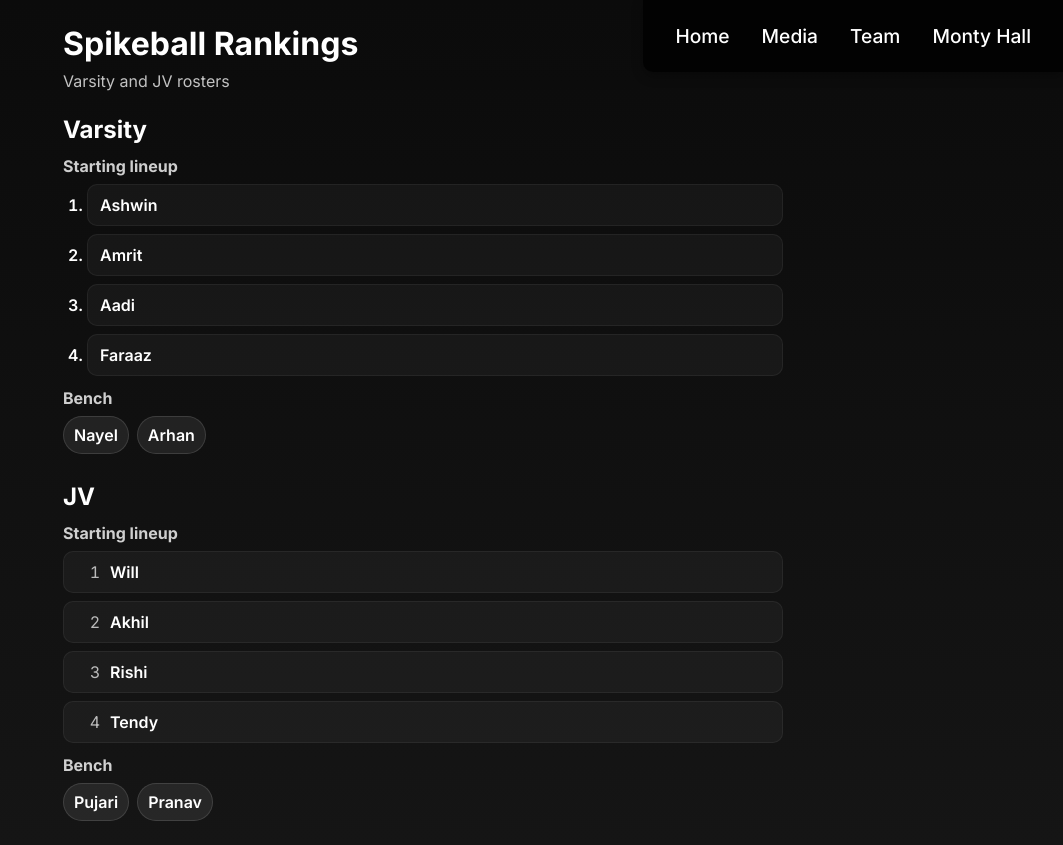
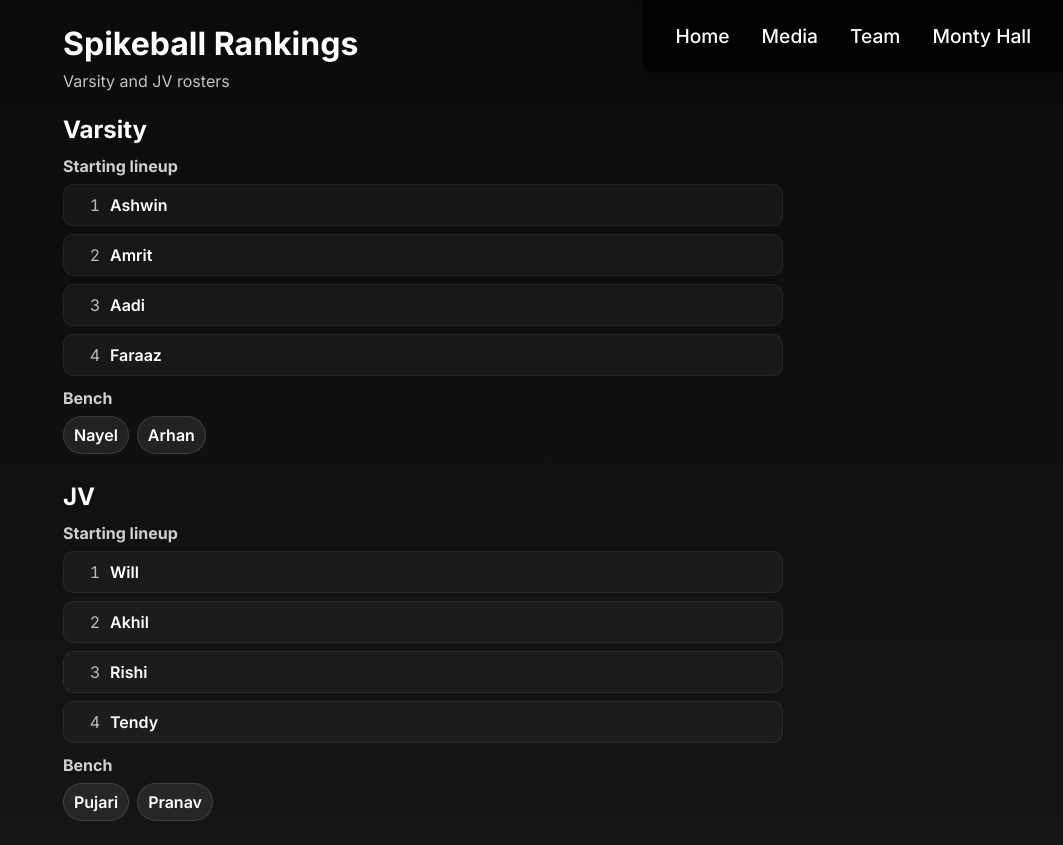
Before and after one commit to nayelr/simsite, a React (Create React App) app: page /spikeball in a window 1280 px wide. Shown: the whole page, without its empty margins (217-1280 px from the left). Built offline with nearby package versions, Linux system fonts and the light colour scheme.

Commit message:
style(spikeball): make Varsity numbering match JV layout

```diff
--- a/src/pages/SpikeballPage.tsx
+++ b/src/pages/SpikeballPage.tsx
@@ -44,18 +44,23 @@ const SpikeballPage: React.FC = () => {
         <section style={{ marginBottom: 28 }}>
           <h2 style={{ fontSize: 24, marginBottom: 12 }}>Varsity</h2>
           <h3 style={{ fontSize: 16, opacity: 0.8, marginBottom: 8 }}>Starting lineup</h3>
-          <ol style={{ listStyle: 'decimal', paddingLeft: 24, margin: 0, marginBottom: 12 }}>
-            {varsityStarting.map((player) => (
+          <ul style={{ listStyle: 'none', padding: 0, margin: 0, marginBottom: 12 }}>
+            {varsityStarting.map((player, index) => (
               <li key={player.name} style={{
+                display: 'flex',
+                alignItems: 'center',
+                gap: 10,
                 padding: '10px 12px',
                 borderRadius: 10,
                 background: 'rgba(255,255,255,0.04)',
                 border: '1px solid rgba(255,255,255,0.06)',
-                marginBottom: 8,
-                fontWeight: 600
-              }}>{player.name}</li>
+                marginBottom: 8
+              }}>
+                <span style={{ width: 24, textAlign: 'right', opacity: 0.7, fontVariantNumeric: 'tabular-nums' }}>{index + 1}</span>
+                <span style={{ fontWeight: 600 }}>{player.name}</span>
+              </li>
             ))}
-          </ol>
+          </ul>
 
           <h3 style={{ fontSize: 16, opacity: 0.8, margin: '12px 0 8px' }}>Bench</h3>
           <ul style={{ listStyle: 'none', padding: 0, margin: 0, display: 'flex', gap: 8, flexWrap: 'wrap' }}>
```
